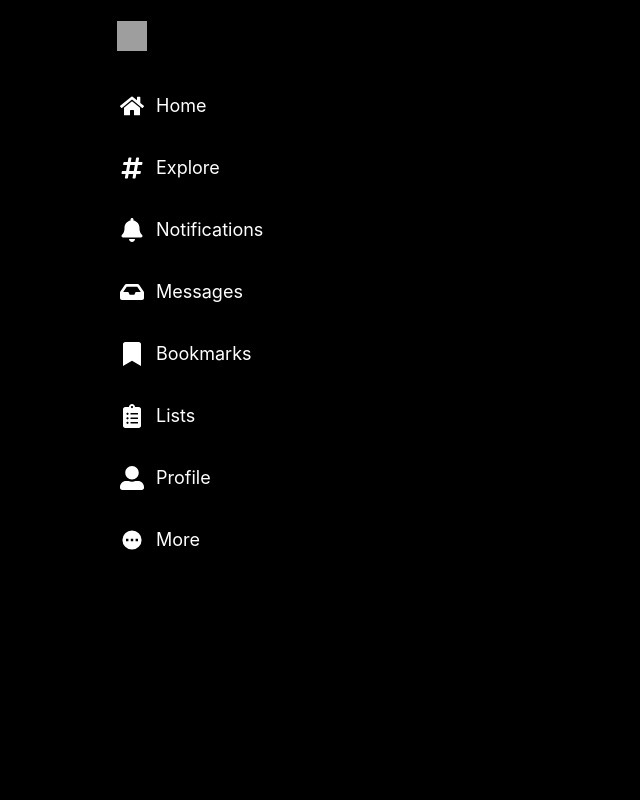
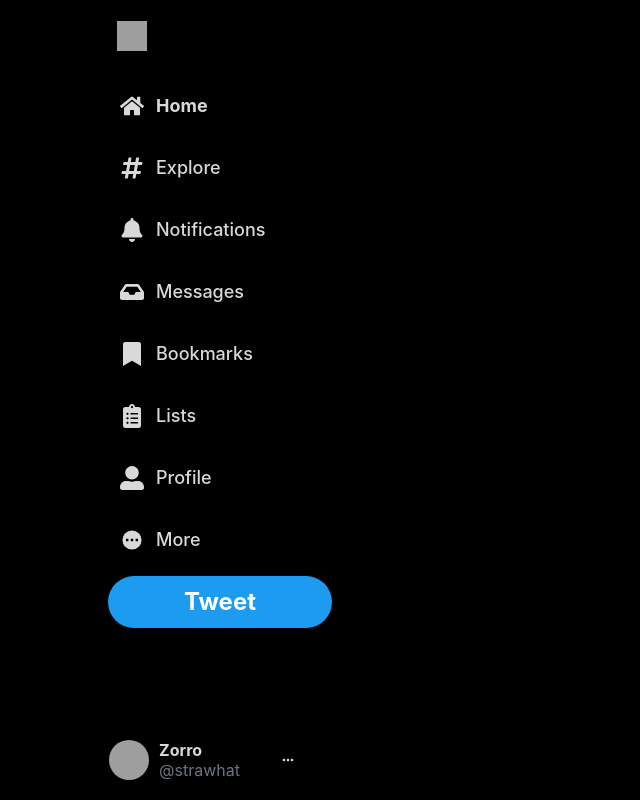
Before and after one commit to hasnain-nisan/twitter-clone, a Next.js app: page / in a window 1280 px wide. Shown: the whole page, without its empty margins (0-640 px from the left). Built offline with nearby package versions, Linux system fonts and the light colour scheme; grey boxes are pictures that could not be loaded.

Commit message:
Sidebar completed

```diff
--- a/components/Sidebar.js
+++ b/components/Sidebar.js
@@ -2,6 +2,7 @@ import Image from 'next/image';
 import React from 'react'
 import SidebarLink from './SidebarLink';
 import {HiDotsCircleHorizontal} from 'react-icons/hi'
+import {BiDotsHorizontalRounded} from 'react-icons/bi'
 import {
   FaHashtag,
   FaBell,
@@ -29,6 +30,21 @@ const Sidebar = () => {
           <SidebarLink text="Profile" Icon={FaUserAlt} />
           <SidebarLink text="More" Icon={HiDotsCircleHorizontal} />
         </div>
+        <button className="hidden xl:inline ml-auto bg-[#1d9bf0] text-white rounded-full w-56 h-[52px] text-2xl font-bold shadow-md hover:bg-[#1a8cd8]">
+          Tweet
+        </button>
+        <div className="text-[#d9d9d9] flex items-center justify-start hoverAnimation xl:ml-auto -mr-5 xl:mr-5 mt-auto">
+          <img
+            src="https://source.unsplash.com/random/1600*900/?logo"
+            alt="user"
+            className="rounded-full h-10 w-10 xl:mr-2.5"
+          />
+          <div className="hidden xl:inline leading-5">
+            <h4 className="font-bold">Zorro</h4>
+            <p className="text-[#6e767d]">@strawhat</p>
+          </div>
+          <BiDotsHorizontalRounded className="h-5 hidden xl:inline ml-10" />
+        </div>
       </div>
     );
 }
--- a/components/SidebarLink.js
+++ b/components/SidebarLink.js
@@ -2,11 +2,15 @@ import React from 'react'
 
 const SidebarLink = ({text, Icon, active}) => {
     return (
-        <div className="text-white flex items-center justify-center xl:justify-start text-lg space-x-3 hoverAnimation">
-            <Icon className="h-6 w-6"/>
-            <span className="hidden xl:inline">{text}</span>
-        </div>
-    )
+      <div
+        className={`text-[#d9d9d9] flex items-center justify-center xl:justify-start text-lg space-x-3 hoverAnimation ${
+          active ? "font-bold" : "font-medium"
+        }`}
+      >
+        <Icon className="h-6 w-6" />
+        <span className="hidden xl:inline">{text}</span>
+      </div>
+    );
 }
 
 export default SidebarLink
```
